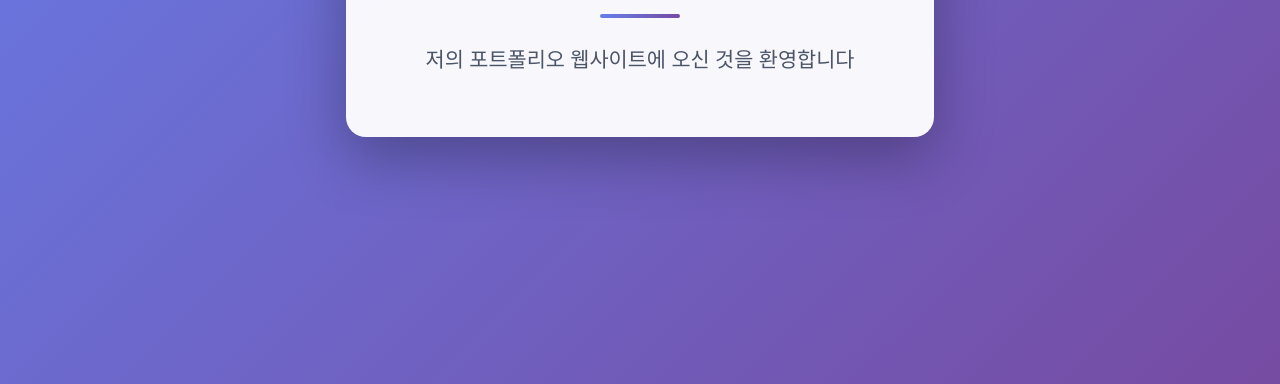
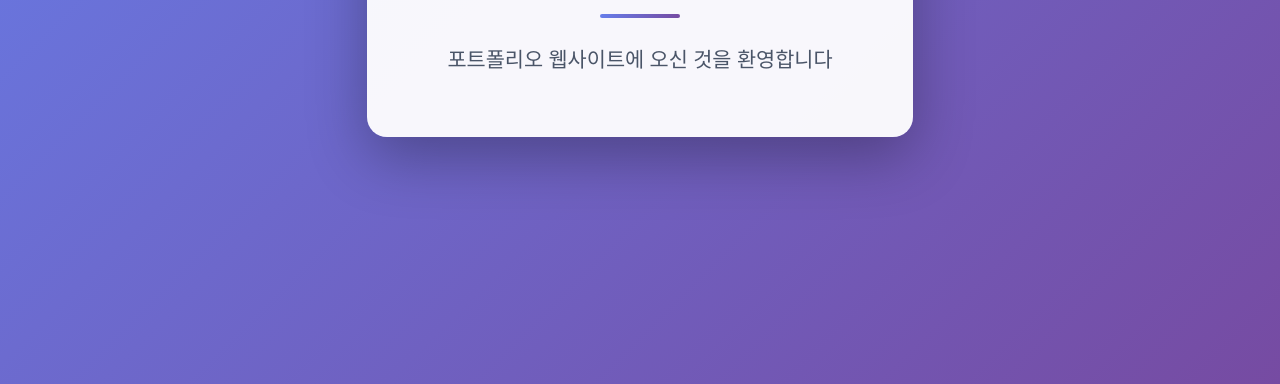
Before and after one commit to aleogkqrur/aleogkqrur.github.io, a plain HTML site: page index.html in a window 1280 px wide. Shown: the part 416-800 px from the top of the page. Drawn offline with Linux system fonts and the light colour scheme.

Commit message:
Update index.html
수정

```diff
--- a/index.html
+++ b/index.html
@@ -81,7 +81,7 @@
     <div class="container">
         <h1>김민영</h1>
         <div class="divider"></div>
-        <p>저의 포트폴리오 웹사이트에 오신 것을 환영합니다</p>
+        <p>포트폴리오 웹사이트에 오신 것을 환영합니다</p>
     </div>
 </body>
 </html>
```
